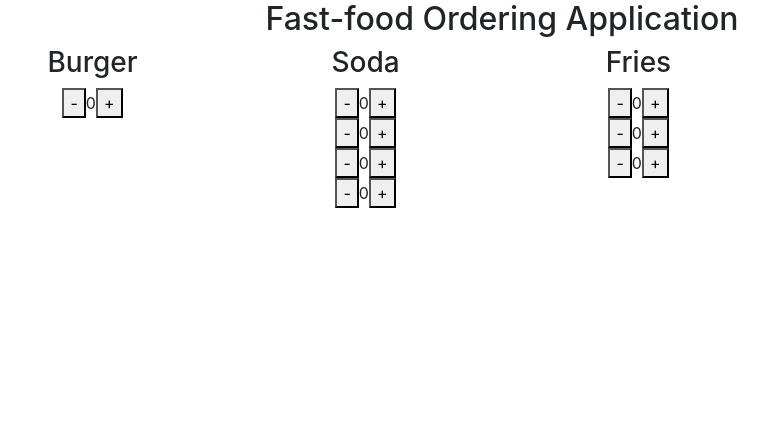
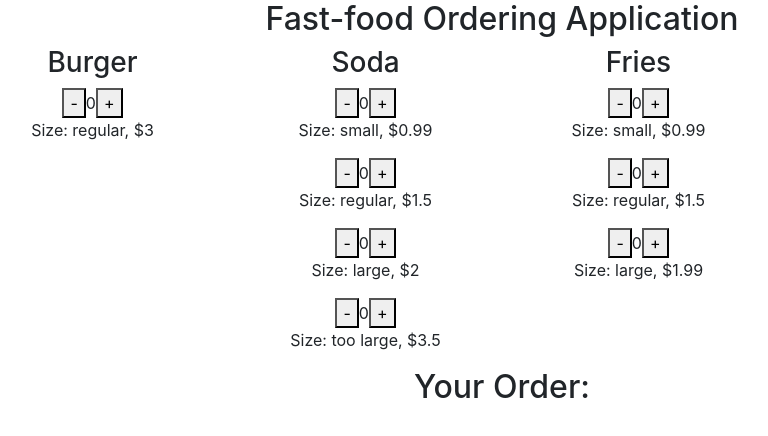
Before and after one commit to zorporate/fast-food, a React (Create React App) app: page / in a window 1280 px wide. Shown: the top 436 px of the page, without its empty margins (138-906 px from the left). Built offline with nearby package versions, Linux system fonts and the light colour scheme.

Commit message:
cleaned up some react warnings w.r.t. useEffect in the Counter component.  Taking a 15 minute break and going to clean up the UI and add an order summary section

```diff
--- a/src/components/Counter/Counter.js
+++ b/src/components/Counter/Counter.js
@@ -1,15 +1,23 @@
-import React, {useState} from "react";
+import React, {useEffect, useState} from "react";
 
-function Counter() {
+function Counter(props) {
     const [count, setCount] = useState(0);
+
+    const {update, size, price, item} = props;
+
+    useEffect(() => {
+        update(item + "-" + size, count);
+    }, [count, size, update, item]);
 
     return (
         <div className="container">
             <div className="row">
                 <div className="col">
+                    {/* <p>Size:  {props.size}, ${props.price}</p> */}
                     <button onClick={() => (count > 0) ? setCount(count - 1) : setCount(count)} >-</button>
                     {count}
                     <button onClick={() => setCount(count + 1)} >+</button>
+                    <p>Size:  {size}, ${price}</p>
                 </div>
             </div>
         </div>
--- a/src/components/MenuItem/MenuItem.js
+++ b/src/components/MenuItem/MenuItem.js
@@ -6,7 +6,7 @@ const MenuItem = (props) => {
     return (
         <div className="col-md-3">
             <h3>{props.data.item}</h3>
-            {props.data.options.map((option, key) => <Counter key={key} />)}
+            {props.data.options.map((option, key) => <Counter key={key} size={option.size} price={option.price} item={props.data.item} update={props.update} />)}
         </div>
     )
 }
--- a/src/components/OrderScreen/OrderScreen.js
+++ b/src/components/OrderScreen/OrderScreen.js
@@ -7,9 +7,11 @@ class OrderScreen extends Component {
     constructor(props) {
         super(props);
         this.state = {
-            menu: undefined
+            menu: undefined,
+            order: {}
         };
         this.fetchData = this.fetchData.bind(this);
+        this.updateOrder = this.updateOrder.bind(this);
     }
 
     // simulate a function to fetch data from an external api
@@ -25,12 +27,25 @@ class OrderScreen extends Component {
         })
     }
 
+    updateOrder(key, newValue) {
+        this.setState({
+            [key]: newValue
+        })
+    }
+
     render() {
         return (
             <div className="orderScreenWrapper">
                 <div className="container">
                     <div className="row">
-                        {this.state.menu?.map((item, index) => <MenuItem key={index} data={item} />)}
+                        {this.state.menu?.map((item, index) => <MenuItem key={index} data={item} update={this.updateOrder} />)}
+                    </div>
+                </div>
+                <div className="container">
+                    <div className="row">
+                        <div className="col">
+                            <h2>Your Order:</h2>
+                        </div>
                     </div>
                 </div>
             </div>
```
